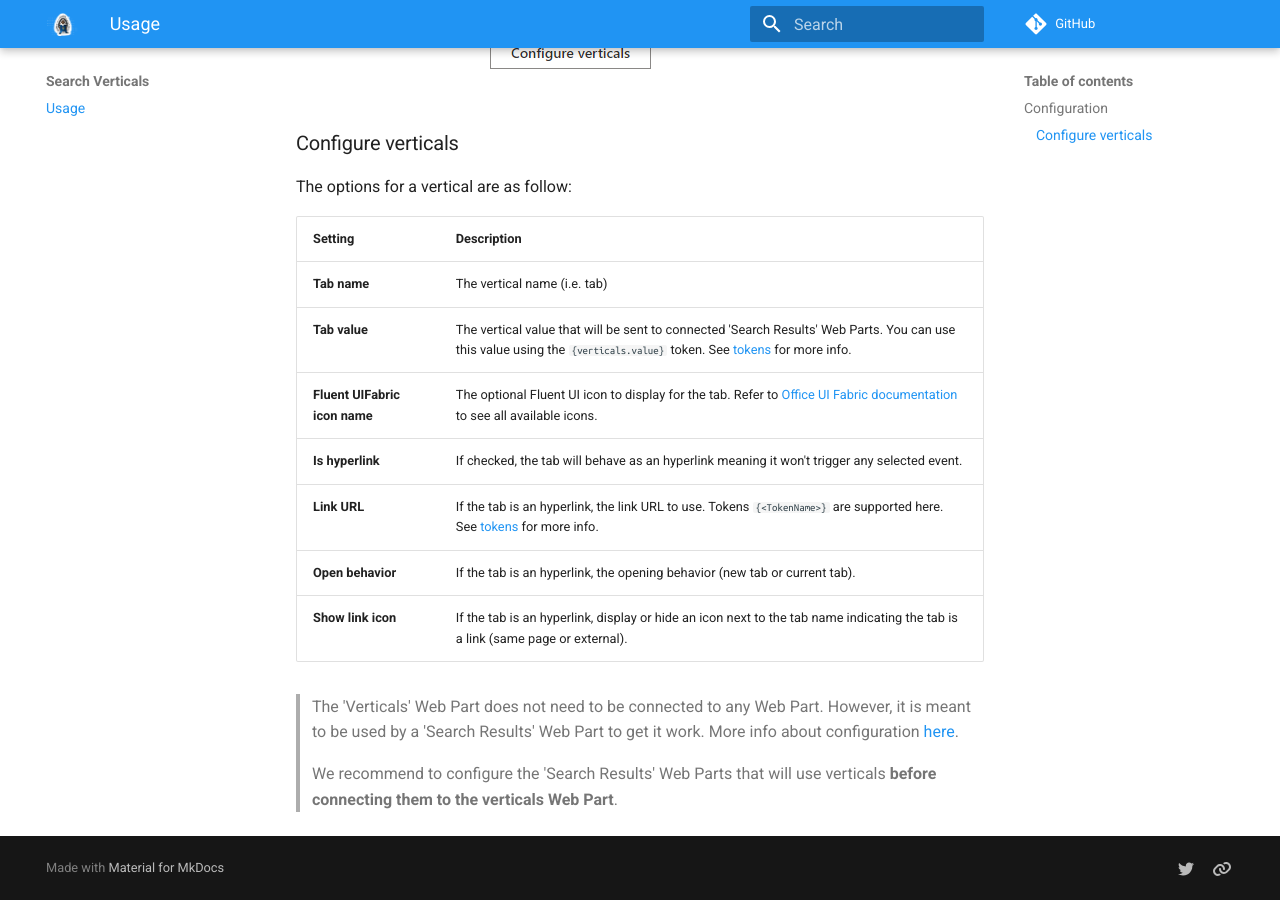
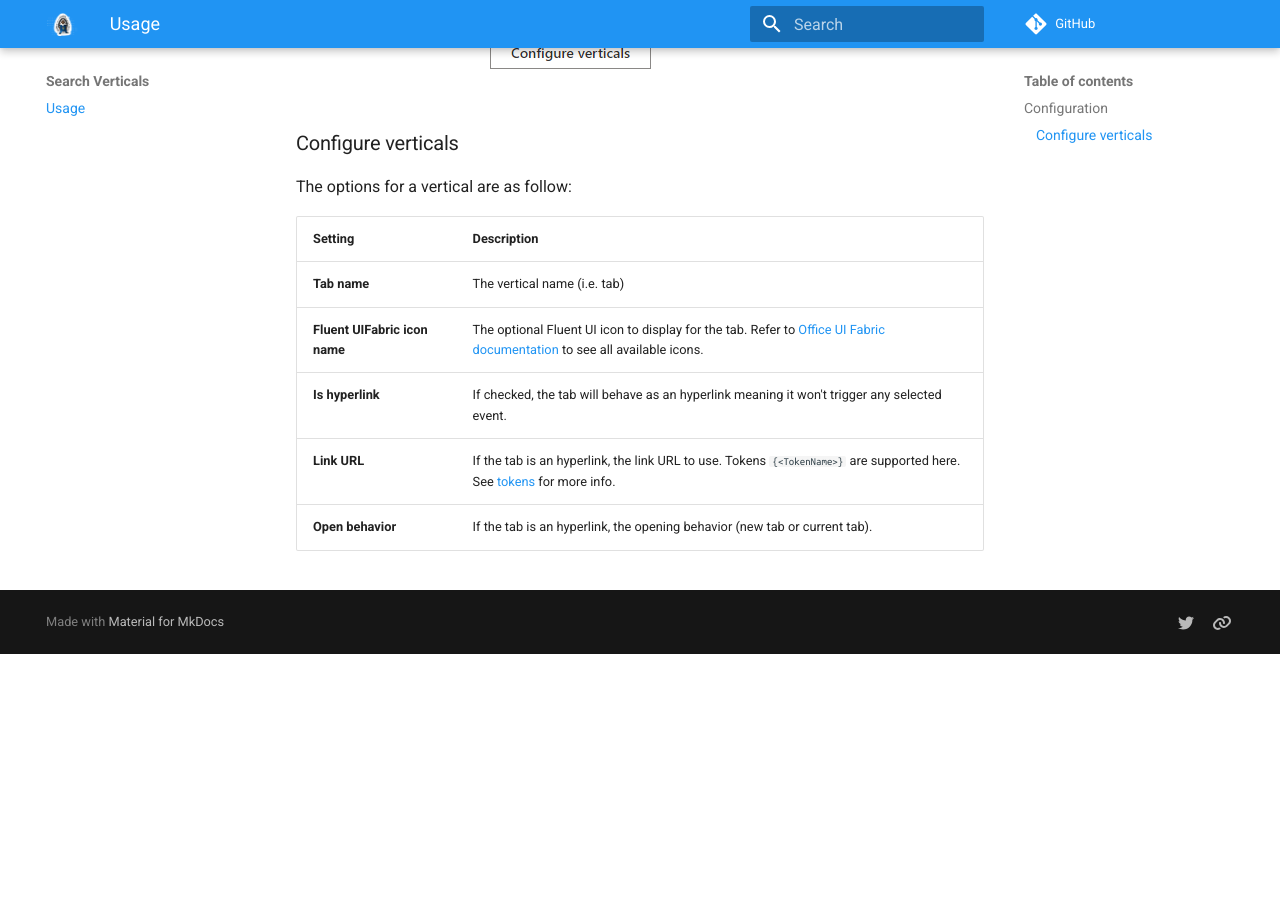
Before and after one commit to dominic5perezd/pnp-modern-search, an MkDocs documentation site: the page built from docs/usage/search-verticals/index.md, in a window 1280 px wide and 900 px high, scrolled down 906 px. Built offline with MkDocs 1.6.1 and Material for MkDocs 9.7.7, drawn with Linux system fonts in a browser that asks for light colours; comment, search, counter and statistics services are not loaded; after the commit the page ends 1560 px from its top, so only the background shows below that.

Commit message:
- Updated the documentation on the search verticals. Some options are not implemented yet in the Web Part.

```diff
--- a/docs/usage/search-verticals/index.md
+++ b/docs/usage/search-verticals/index.md
@@ -17,13 +17,7 @@ The options for a vertical are as follow:
 | **Setting** | **Description** |
 |------------|-----------------|
 | **Tab name** | The vertical name (i.e. tab)
-| **Tab value** | The vertical value that will be sent to connected 'Search Results' Web Parts. You can use this value using the `{verticals.value}` token. See [tokens](../search-results/tokens.md) for more info.
 | **Fluent UIFabric icon name** | The optional Fluent UI icon to display for the tab. Refer to [Office UI Fabric documentation](https://developer.microsoft.com/en-us/fluentui#/styles/web/icons) to see all available icons.
 | **Is hyperlink** | If checked, the tab will behave as an hyperlink meaning it won't trigger any selected event.
 | **Link URL** | If the tab is an hyperlink, the link URL to use. Tokens `{<TokenName>}` are supported here. See [tokens](../search-results/tokens.md) for more info.
 | **Open behavior** | If the tab is an hyperlink, the opening behavior (new tab or current tab).
-| **Show link icon** |  If the tab is an hyperlink, display or hide an icon next to the tab name indicating the tab is a link (same page or external).
-
-> The 'Verticals' Web Part does not need to be connected to any Web Part. However, it is meant to be used by a 'Search Results' Web Part to get it work. More info about configuration [here](../search-results/connections/index.md).
-
-> We recommend to configure the 'Search Results' Web Parts that will use verticals **before connecting them to the verticals Web Part**.
```
